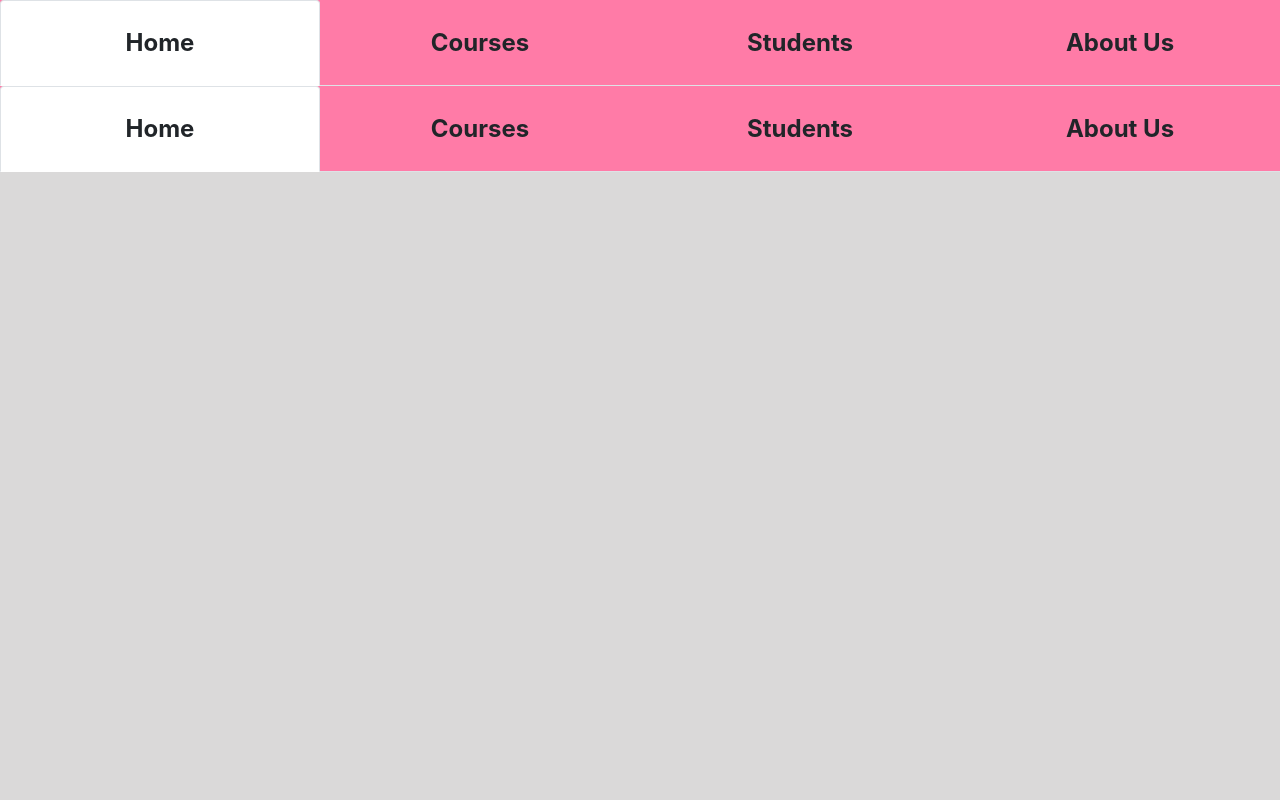
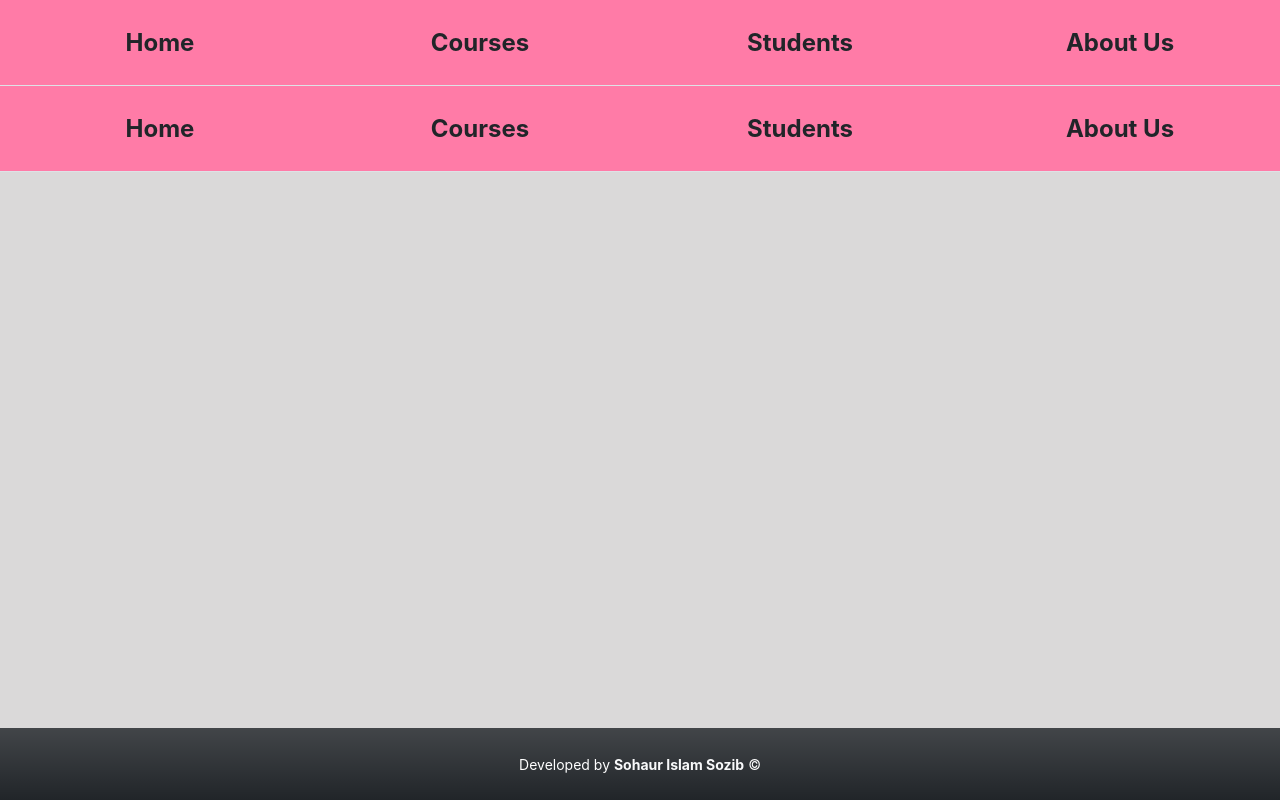
Before and after one commit to sohazur/futurelearn-react, a React (Create React App) app: page / in a window 1280 px wide. Built offline with nearby package versions, Linux system fonts and the light colour scheme.

Commit message:
Added Footer

```diff
--- a/src/App.js
+++ b/src/App.js
@@ -1,5 +1,6 @@
 import { Route, Routes } from "react-router-dom";
 import "./App.css";
+import Footer from "./components/Footer/Footer";
 import Header from "./components/Header/Header";
 
 function App() {
@@ -10,6 +11,7 @@ function App() {
         <Route exact path="/" element={<Header></Header>} />
         <Route exact path="/home" element={<Header></Header>} />
       </Routes>
+      <Footer></Footer>
     </div>
   );
 }
--- a/src/components/Footer/Footer.js
+++ b/src/components/Footer/Footer.js
@@ -0,0 +1,21 @@
+import React from "react";
+
+const Footer = () => {
+  return (
+    <div className="bg-dark bg-gradient p-4 fixed-bottom text-white">
+      <small>
+        Developed by{" "}
+        <a
+          className="text-decoration-none text-light fw-bold"
+          href="https://www.sohazur.com/"
+          target="/blank"
+        >
+          Sohaur Islam Sozib
+        </a>{" "}
+        &copy;
+      </small>
+    </div>
+  );
+};
+
+export default Footer;
--- a/src/components/Header/Header.js
+++ b/src/components/Header/Header.js
@@ -4,8 +4,8 @@ import { Link } from "react-router-dom";
 
 const Header = () => {
   return (
-    <div>
-      <Nav justify variant="tabs" defaultActiveKey="/home">
+    <div className="sticky-top">
+      <Nav justify variant="tabs">
         <Nav.Item>
           <Nav.Link
             as={Link}
```
